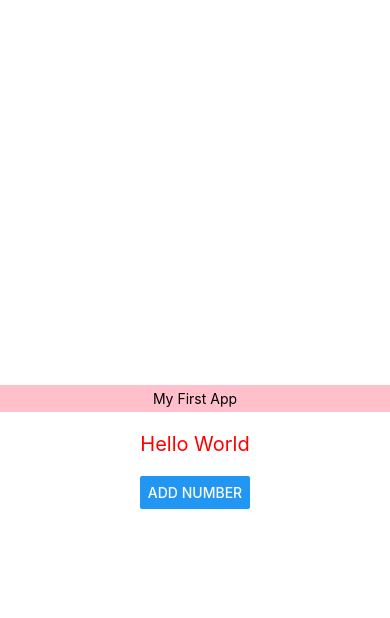
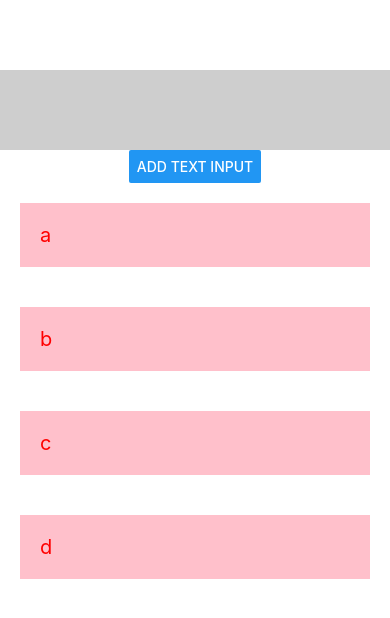
Before and after one commit to seungyeopme/ReactNative, a React Native app in the folder react_native_01/: screen / in a window 390 px wide. Shown: the top 618 px of the page. Built offline with nearby package versions, Linux system fonts and the light colour scheme.

Commit message:
Inflearn React Native Component Button, ScrollView, TextInput 심화

```diff
--- a/react_native_01/App.js
+++ b/react_native_01/App.js
@@ -7,20 +7,60 @@
  */
 
 import React, {Component} from 'react';
-import { View, Text, StyleSheet } from 'react-native';
+import { TextInput, Button, View, Text, StyleSheet, ScrollView } from 'react-native';
 import Header from './src/header';
 import Generator from './src/generator';
+import NumList from './src/numlist';
+import Input from './src/input';
 
 class App extends Component {
+  state = {
+    myTextInput: '',
+    alphabet: ['a', 'b', 'c', 'd']
+  }
 
-state = {
-  appName: 'My First App'
+  onChangeInput = (event) => {
+    this.setState({
+        myTextInput: event
+    })
+  }
+
+// state = {
+//   appName: 'My First App',
+//   random: [36, 999]
+// }
+
+// onAddRandomNum = () => {
+//   const randomNum = Math.floor(Math.random()*100)+1;
+//   this.setState(prevState => {
+//     return {
+//       random: [...prevState.random, randomNum]
+//     }
+//   })
+// }
+
+// onNumDelete = (position) => {
+//   const newArray = this.state.random.filter((num, index)=>{
+//     return position != index;
+//   })
+//   this.setState({
+//     random: newArray
+//   })
+// }
+
+onAddTextInput = () => {
+  this.setState(prevState=>{
+    return {
+      myTextInput: '',
+      alphabet: [...prevState.alphabet, prevState.myTextInput]
+    }
+  })
 }
 
   render() {
     return (
       <View style={styles.mainView}>
-        <Header name={this.state.appName}/>
+        {/* <Header name={this.state.appName}/>
 
         <View>
           <Text
@@ -30,7 +70,49 @@ state = {
         </View>
 
 
-        <Generator/>
+        <Generator add={this.onAddRandomNum}/>
+
+        <ScrollView
+          style={{width: '100%'}}
+          // onMomentumScrollBegin={()=>alert('begin')}
+          // onMomentumScrollEnd={()=>alert('end')}
+          //onScroll={()=>alert('Scrolling')}
+          //onContentSizeChange={(width, height)=>alert(height)}
+          bounces={false}
+        >
+          <NumList
+            num={this.state.random}
+            delete={this.onNumDelete}
+          />
+        </ScrollView> */}
+
+        {/* <Input/> */}
+        <TextInput
+            value={this.state.myTextInput}
+            style={styles.input}
+            onChangeText={this.onChangeInput}
+            multiline={true}
+            maxLength={100}
+            autoCapitalize={'none'}
+            editable={true}
+      />
+        <Button
+          title="Add Text Input"
+          onPress={this.onAddTextInput}
+        />
+
+        <ScrollView style={{width: '100%'}}>
+          {
+            this.state.alphabet.map((item, idx) => (
+              <Text
+                style={styles.mainText}
+                key = {idx}
+              >
+                {item}
+              </Text>
+            ))
+          }
+        </ScrollView>
       </View>
     )
   }
@@ -42,7 +124,7 @@ const styles = StyleSheet.create({
     backgroundColor: 'white',
     paddingTop: 50,
     alignItems: 'center',
-    justifyContent: 'center'
+    //justifyContent: 'center'
   },
   subView: {
     backgroundColor: 'yellow',
@@ -60,8 +142,17 @@ const styles = StyleSheet.create({
     fontSize: 20,
     fontWeight: 'normal',
     color: 'red',
-    padding: 20
-  }
+    padding: 20,
+    margin: 20,
+    backgroundColor: 'pink'
+  },
+  input: {
+    width: '100%',
+    backgroundColor: '#cecece',
+    marginTop: 20,
+    fontSize: 25,
+    padding: 10
+}
 })
 
 export default App;
--- a/react_native_01/src/generator.js
+++ b/react_native_01/src/generator.js
@@ -7,19 +7,26 @@
  */
 
 import React from 'react';
-import { View, Text, StyleSheet, Button } from 'react-native';
+import { View, Text, StyleSheet, Button, ProgressViewIOSComponent } from 'react-native';
 
-const Generator = () => {
+const Generator = (props) => {
     return (
-        <View>
+        <View style={styles.generator}>
             <Button
                 title="Add Number"
+                onPress={()=>props.add()}
             />
         </View>
     )
 }
 
 const styles = StyleSheet.create({
+    generator: {
+        backgroundColor: '#D197CF',
+        alignItems: 'center',
+        padding: 5,
+        width: '100%'
+    }
 
 })
 
--- /dev/null
+++ b/react_native_01/src/input.js
@@ -0,0 +1,55 @@
+/**
+ * Sample React Native App
+ * https://github.com/facebook/react-native
+ *
+ * @format
+ * @flow
+ */
+
+import React, {Component} from 'react';
+import { View, Text, StyleSheet, TextInput } from 'react-native';
+
+class Input extends Component {
+
+  state = {
+      myTextInput: ''
+  }
+
+  onChangeInput = (event) => {
+    this.setState({
+        myTextInput: event
+    })
+  }
+
+  render() {
+    return (
+
+      <View style={styles.mainView}>
+        <TextInput
+            value={this.state.myTextInput}
+            style={styles.input}
+            onChangeText={this.onChangeInput}
+            multiline={true}
+            maxLength={100}
+            autoCapitalize={'none'}
+            editable={true}
+      />
+      </View>
+    )
+  }
+}
+
+const styles = StyleSheet.create({
+    mainView: {
+        width: '100%'
+    },
+    input: {
+        width: '100%',
+        backgroundColor: '#cecece',
+        marginTop: 20,
+        fontSize: 25,
+        padding: 10
+    }
+})
+
+export default Input;
--- /dev/null
+++ b/react_native_01/src/numlist.js
@@ -0,0 +1,36 @@
+/**
+ * Sample React Native App
+ * https://github.com/facebook/react-native
+ *
+ * @format
+ * @flow
+ */
+
+import React from 'react';
+import { View, Text, StyleSheet, TouchableOpacity, ProgressViewIOSComponent } from 'react-native';
+
+const NumList = (props) => {
+    return (
+        props.num.map((item, idx)=>(
+            <TouchableOpacity
+                style={styles.numList}
+                key={idx}
+                onPress={()=>props.delete(idx)}
+            >
+                <Text>{item}</Text>
+            </TouchableOpacity>
+        ))
+    )
+}
+
+const styles = StyleSheet.create({
+    numList: {
+        backgroundColor: '#cecece',
+        alignItems: 'center',
+        padding: 5,
+        width: '100%',
+        marginTop: 5
+    }
+})
+
+export default NumList;
```
Also changed, not shown: 3 other files (tests, documents, lock files or other folders).
